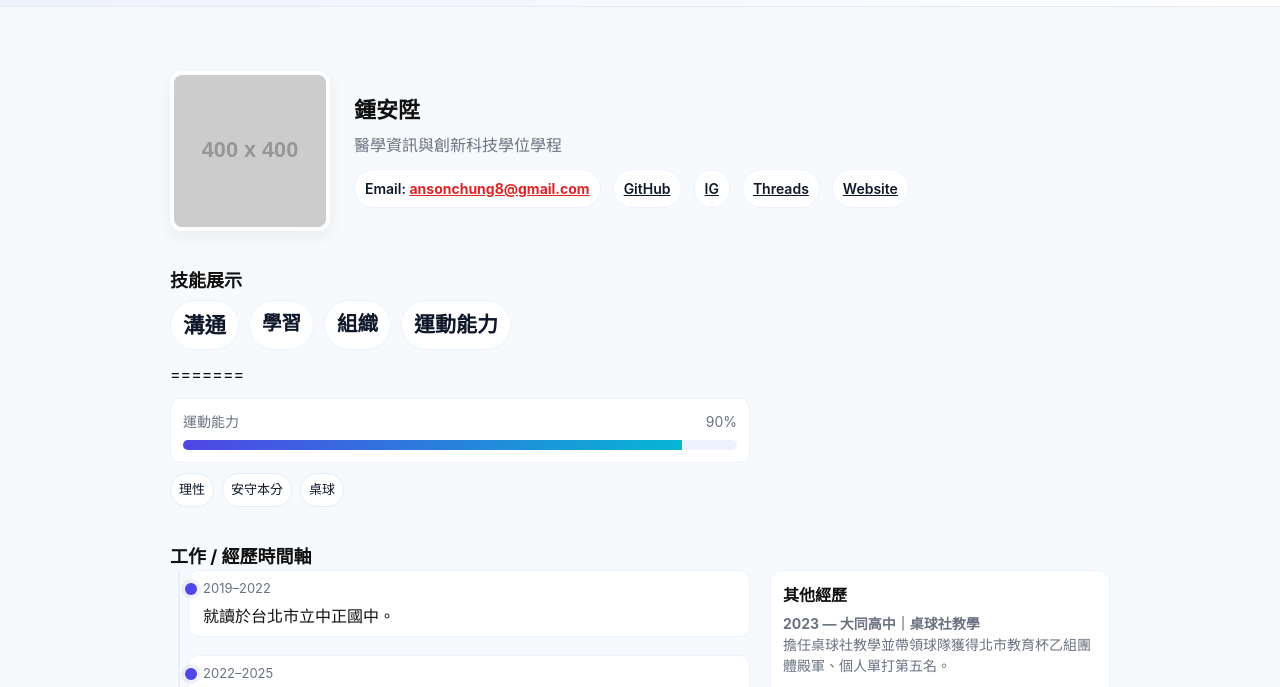
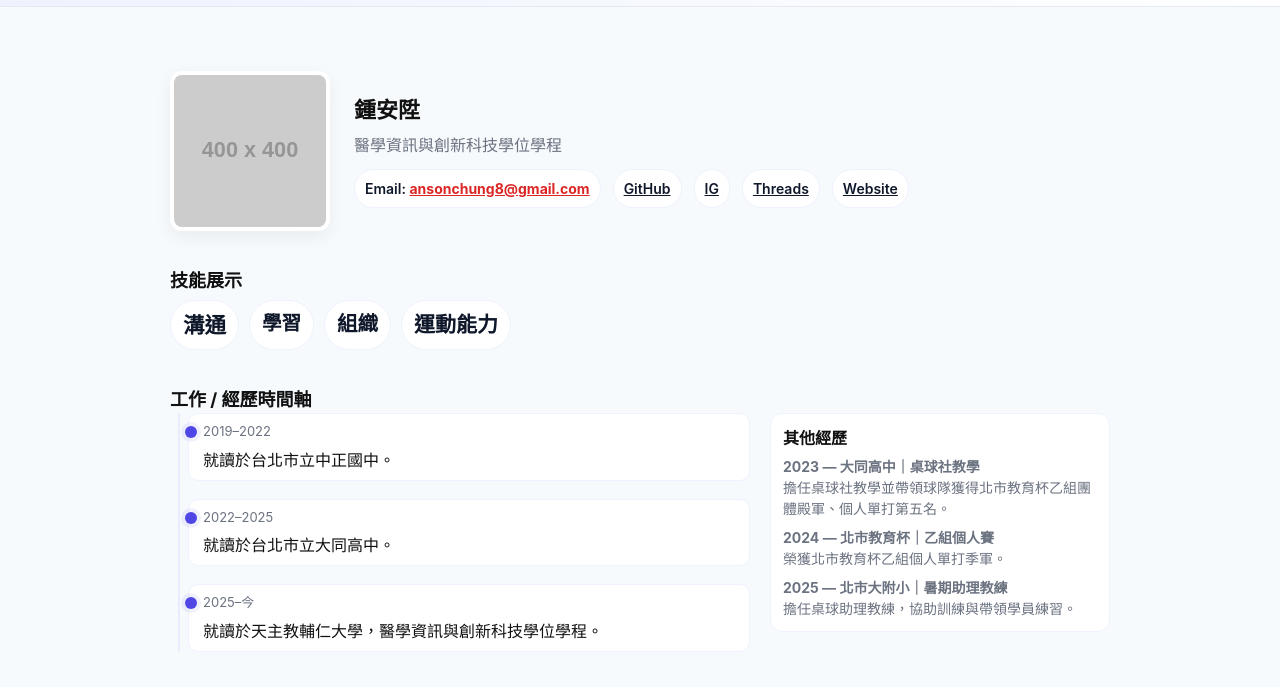
Before and after one commit to anson106/self-profile-ex, a plain HTML site: page index.html in a window 1280 px wide. Shown: the part 110-797 px from the top of the page. Drawn offline with Linux system fonts and the light colour scheme; placeholder pictures from the web are drawn by us.

Commit message:
update layout

```diff
--- a/index.html
+++ b/index.html
@@ -125,17 +125,6 @@
               <span class="skill-tag" data-value="85">組織</span>
               <span class="skill-tag" data-value="90">運動能力</span>
             </div>
-
-=======
-            <div class="skill">
-              <div class="label"><span>運動能力</span><span>90%</span></div>
-              <div class="progress" data-value="90"><i></i></div>
-            </div>
-          </div>
-          <div class="tags" aria-hidden="true">
-            <span class="tag">理性</span>
-            <span class="tag">安守本分</span>
-            <span class="tag">桌球</span>
           </div>
 
         </div>
```
